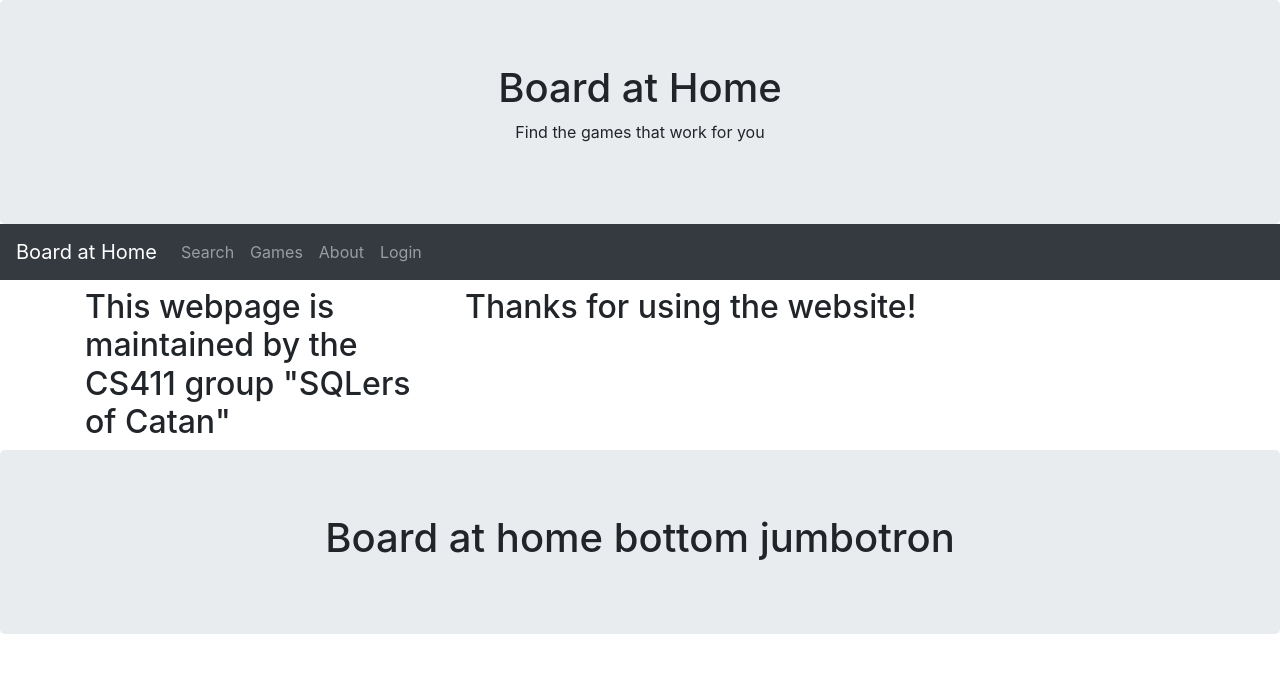
After one commit to hm-haitham/Board-at-home, a Django app: page /accounts/about/ in a window 1280 px wide. The commit adds this page. Shown: the top 673 px of the page. Run offline with Django 3.2, Linux system fonts and the light colour scheme; parts of the project's set-up code (start-up, migrations or seed data) failed here and were passed over; some libraries are stand-ins or nearby versions.

Commit message:
Fixed Head of all webpages and some cosmetics

```diff
--- a/accounts/templates/accounts/Search_Page.html
+++ b/accounts/templates/accounts/Search_Page.html
@@ -1,6 +1,11 @@
 {% extends 'base.html' %}
 {% load static %}
 
+
+{% block head %}
+<title>Board at Home - Search </title>
+
+{% endblock %}
 {% block body %}
 
 <div class="dropdown">
--- /dev/null
+++ b/accounts/templates/accounts/about.html
@@ -0,0 +1,21 @@
+{% extends 'base.html' %}
+
+{% block head %}
+      <title>Board At Home - About</title>
+{% endblock %}
+
+
+{% block body %}
+
+
+<div class="container" style="margin-top:8px">
+  <div class="row">
+    <div class="col-sm-4">
+      <h2>This webpage is maintained by the CS411 group "SQLers of Catan"</h2>
+    </div>
+    <div class ="col-sm-8">
+     <h2>Thanks for using the website!</h2>
+    </div>
+  </div>
+</div>
+{% endblock %}
--- a/accounts/templates/accounts/edit_profile.html
+++ b/accounts/templates/accounts/edit_profile.html
@@ -1,6 +1,7 @@
 {% extends 'base.html' %}
 
 {% block head %}
+      <title>Board at Home- Edit Profile</title>
 {% endblock %}
 
 
--- a/accounts/templates/accounts/login.html
+++ b/accounts/templates/accounts/login.html
@@ -1,5 +1,10 @@
 {% extends 'base.html' %}
 {% load static %}
+
+{% block head %}
+<title>Board at Home - Log in</title>
+
+{% endblock %}
 
 {% block body %}
 <div class="container">
--- a/accounts/templates/accounts/logout.html
+++ b/accounts/templates/accounts/logout.html
@@ -1,5 +1,10 @@
 {% extends 'base.html' %}
 {% load static %}
+
+
+{% block head %}
+<title>Board at Home - Log Out</title>
+{% endblock %}
 
 {% block body %}
 <div class="container">
--- a/accounts/templates/accounts/profile.html
+++ b/accounts/templates/accounts/profile.html
@@ -1,6 +1,11 @@
 {% extends 'base.html' %}
 
 {% block head %}
+
+
+<title>Board at Home - {{ user }} Profile</title>
+
+
 {% endblock %}
 
 
--- a/accounts/templates/accounts/reg_form.html
+++ b/accounts/templates/accounts/reg_form.html
@@ -1,6 +1,9 @@
 {% extends 'base.html' %}
 
+{% block head %}
+<title>Board At Home - Register </title>
 
+{% endblock %}
 {% block body %}
 <div class="container">
     <h1> Register </h1>
--- a/accounts/templates/base.html
+++ b/accounts/templates/base.html
@@ -33,20 +33,20 @@
 
     <!-- Navigation Bar for getting around the site -->
     <nav class="navbar navbar-expand-sm bg-dark navbar-dark">
-      <a class="navbar-brand" href="http://127.0.0.1:8000/accounts/">Board at Home</a>
+      <a class="navbar-brand" href="/accounts/">Board at Home</a>
       <button class="navbar-toggler" type="button" data-toggle="collapse" data-target="#collapsibleNavbar">
         <span class="navbar-toggler-icon"></span>
       </button>
       <div class="collapse navbar-collapse" id="collapsibleNavbar">
         <ul class="navbar-nav">
           <li class="nav-item">
-            <a class="nav-link" href="http://127.0.0.1:8000/accounts/search/">Search</a>
+            <a class="nav-link" href="/accounts/search/">Search</a>
           </li>
           <li class="nav-item">
             <a class="nav-link" href="https://readms.net/r/attack_on_titan/115/5732/25" target = "_blank">Games</a>
           </li>
           <li class="nav-item">
-            <a class="nav-link" href="#" >About</a>
+            <a class="nav-link" href="/about/" >About</a>
           <li class="nav-item">
             {% if user.is_authenticated %}
               Hi {{ user.username }}!
--- a/accounts/urls.py
+++ b/accounts/urls.py
@@ -9,6 +9,7 @@ urlpatterns = [
     url('logout/', LogoutView.as_view(template_name='accounts/logout.html'), name="logout"),
     url('register/', views.register, name = "register"),
     url('search/', views.search, name = "search"),
+    url('about/', views.about, name = 'about'),
     url(r'^profile/$',views.view_profile, name ="view_profile"),
     url(r'^profile/edit/$',views.edit_profile, name ="edit_profile")
 ]
--- a/accounts/views.py
+++ b/accounts/views.py
@@ -96,6 +96,9 @@ def view_profile(request):
     args ={'user': request.user}
     return render(request, "accounts/profile.html", args)
 
+def about(request):
+    return render(request, "accounts/about.html")
+
 
 
 
--- a/games/templates/Game/index.html
+++ b/games/templates/Game/index.html
@@ -1,4 +1,9 @@
 {% extends 'base.html' %}
+{% load static %}
+{% block head %}
+<title>Board at Home - All Games</title>
+
+{% endblock %}
 
 <body>
     {% block body %}
--- a/games/templates/base.html
+++ b/games/templates/base.html
@@ -46,7 +46,7 @@
             <a class="nav-link" href="/games">Find</a>
           </li>
           <li class="nav-item">
-            <a class="nav-link" href="#" >About</a>
+            <a class="nav-link" href="/accounts/about/" >About</a>
           <li class="nav-item">
             {% if user.is_authenticated %}
               Hi {{ user.username }}!
```
Also changed, not shown: games/templates/Game/detail.html (+6 -1 lines), games/views.py (+2 -8 lines).
